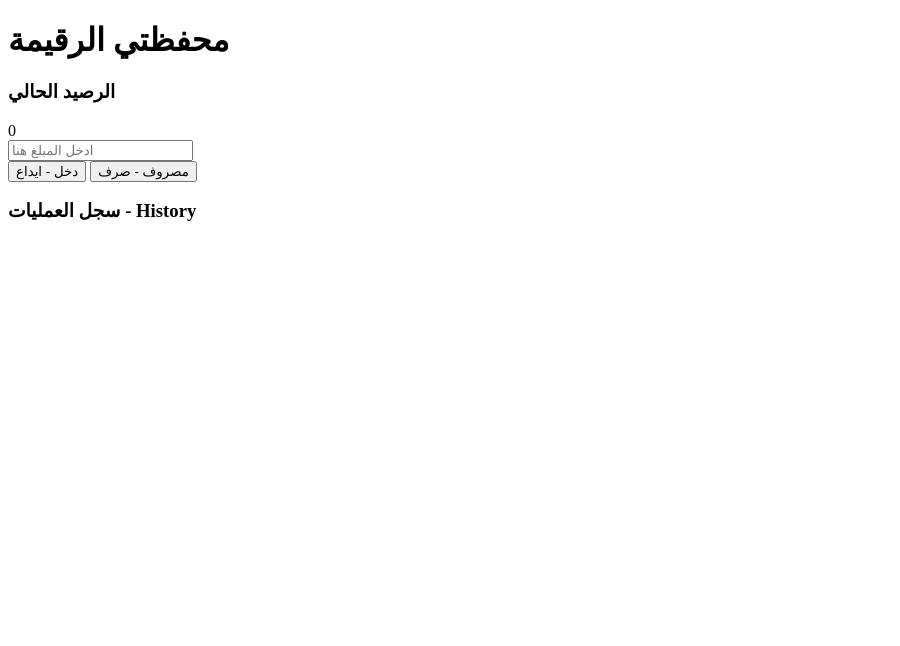
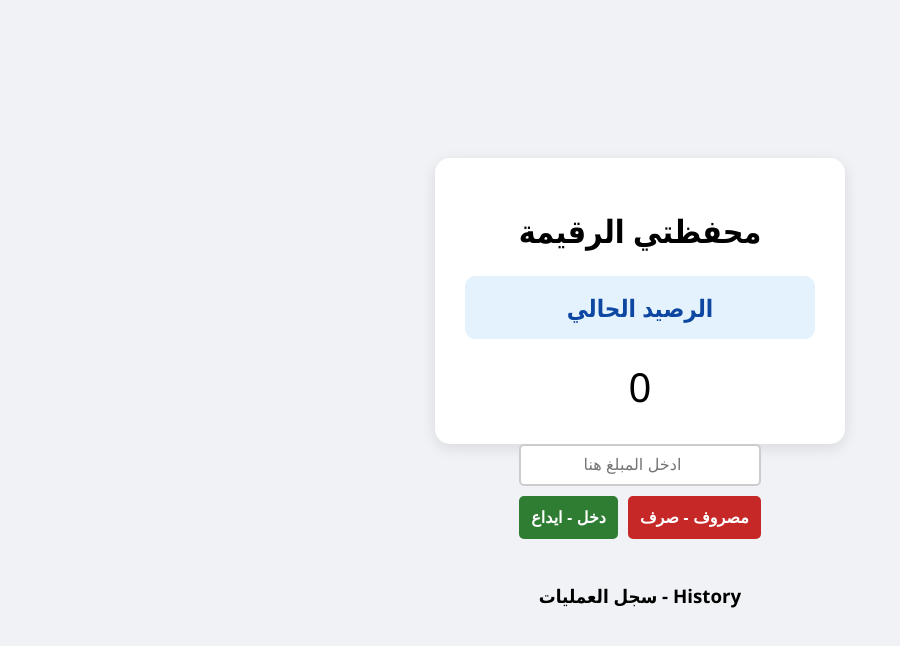
Before and after one commit to ibrahimAbelazimIbrahim/Smart-Wallet, a plain HTML site: page index.html in a window 1280 px wide. Shown: the whole page, without its empty margins (0-900 px from the left). Drawn offline with Linux system fonts and the light colour scheme.

Commit message:
Add css file

```diff
--- a/index.html
+++ b/index.html
@@ -4,6 +4,7 @@
     <meta charset="UTF-8" />
     <meta name="viewport" content="width=device-width, initial-scale=1.0" />
     <title>Document</title>
+    <link rel="stylesheet" href="style.css">
   </head>
   <body>
     <div class="wallet-container">
--- a/style.css
+++ b/style.css
@@ -0,0 +1,86 @@
+body{
+    font-family:'Segoe UI', Tahoma, Geneva, Verdana, sans-serif;
+    background-color: #F0f2f5;
+    display: flex;
+    flex-direction: column;
+    justify-content: center;
+    align-items: center;
+    min-height: 100vh;
+    margin: 0;
+}
+
+.wallet-container{
+ background-color:white;
+ padding: 30px;
+ border-radius: 15px;
+ box-shadow: 0 4px 15px rgba(0, 0, 0, 0.1);
+ text-align: center;
+ width: 350px;
+}
+
+.balance-section{
+ background-color: #e3f2fd;
+ padding: 15px;
+ border-radius: 10px;
+ font-size: 24px;
+ font-weight: bold;
+ color: #0d47a1;
+ margin-bottom: 20px;
+}
+
+#balance{
+     font-size: 40px;
+     display: inline-block;
+}
+
+input{
+    width: 90%;
+    padding: 10px;
+    font-size: 16px;
+    border: 2px solid #ccc;
+    border-radius: 5px;
+    text-align: center;
+    margin-bottom: 10px;
+}
+
+
+.buttons-row{
+    display: flex;
+    justify-content: space-between;
+    gap: 10px;
+}
+
+button{
+    display: flex;
+    padding: 12px;
+    font-size: 16px;
+    border: none;
+    border-radius: 5px;
+    cursor: pointer;
+    font-weight: bold;
+    color: white;
+}
+
+.btn-in{background-color: #2e7d32;}
+.btn-out{background-color: #c62828;}
+
+.history-section{
+    margin-top: 25px;
+    text-align: right;
+}
+
+ul{
+    list-style: none;
+    padding: 0;
+    max-height: 150px;
+    overflow-y: auto;
+}
+
+li{
+    background: #F9f9f9;
+    padding: 8px;
+    margin-bottom: 5px;
+    border-radius: 5px;
+    border-right: 5 solid #ccc;
+    font-size:  14px;
+}
```
Also changed, not shown: 1 other file.
